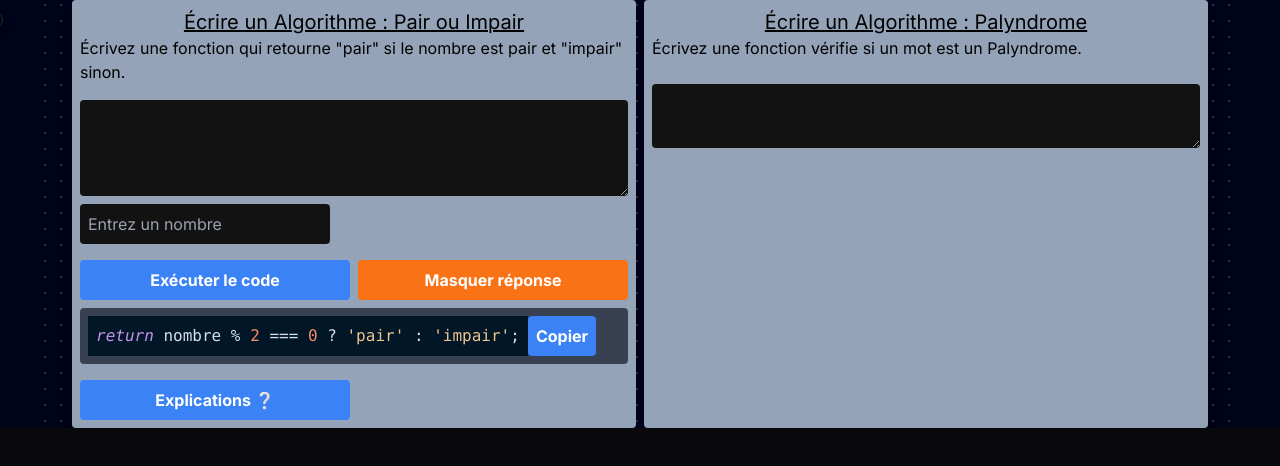
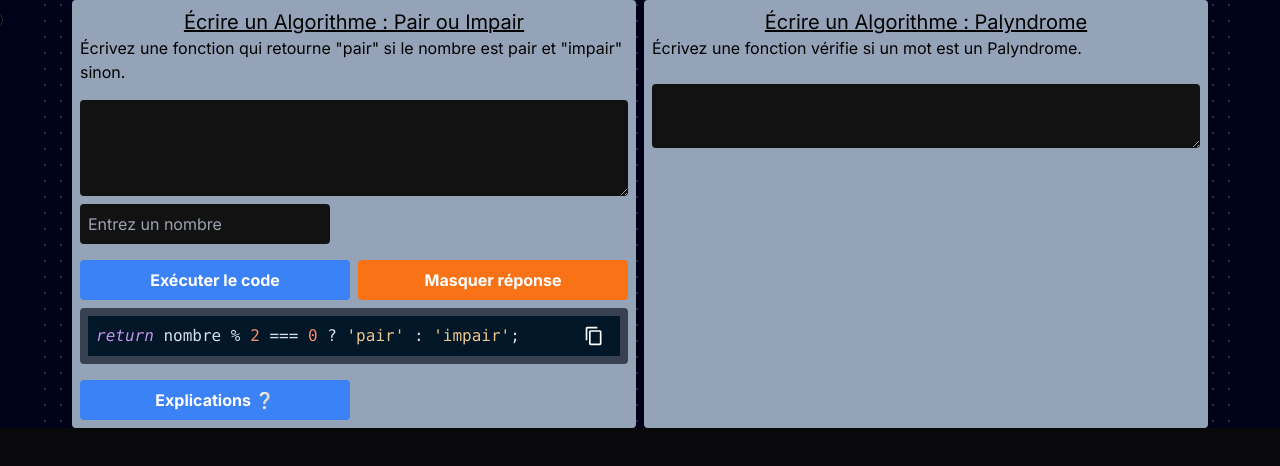
Before and after one commit to R1-scripts11/portfolio, a Next.js app: page /exercices in a window 1280 px wide. Both pictures are taken after a click on the button "Voir réponse". Shown: the top 466 px of the page. Built offline with nearby package versions, Linux system fonts and the light colour scheme.

Commit message:
button_clipboard_style

```diff
--- a/components/ExoAlgo.tsx
+++ b/components/ExoAlgo.tsx
@@ -2,6 +2,7 @@ import { useState } from "react";
 import { Modal } from '@/components/ui/Modal';
 import SyntaxHighlighter from 'react-syntax-highlighter';
 import { nightOwl } from 'react-syntax-highlighter/dist/esm/styles/hljs';
+import { MdContentCopy } from "react-icons/md";
 
 function ExoAlgo() {
 
@@ -10,7 +11,7 @@ function ExoAlgo() {
     const copyToClipboard = async (codeString : string) => {
         try {
             await navigator.clipboard.writeText(codeString);
-            setCopySuccess('Copié !');
+            setCopySuccess('Copié!');
             setTimeout(() => setCopySuccess(''), 2000); // Réinitialise le message après 2 secondes
         } catch (err) {
             setCopySuccess('Échec de la copie');
@@ -108,19 +109,20 @@ export function Pair_impair ( { copyToClipboard, copySuccess }: PairImpairProps
                         {seeReponse && (
                         <>
                             <div className="col-span-2">
-                                <div className="flex rounded bg-gray-700 h-75 p-2">
+                                <div className="flex rounded bg-gray-700 h-75 p-2 w-full">
 
-                                    <SyntaxHighlighter language="javascript" style={nightOwl}>
+                                    <SyntaxHighlighter language="javascript" style={nightOwl} className="w-full">
                                         {codeString}
 
                                     </SyntaxHighlighter>
                                         <button
                                             onClick={() => copyToClipboard(codeString)}
-                                            className="bg-blue-500 hover:bg-blue-700 text-white font-bold py-1 px-2 rounded"
+                                            className="text-white font-bold py-1 px-4"
+                                            style={{ background: "rgb(1, 22, 39)" }}
                                         >
-                                            Copier
+                                        {copySuccess ? ( <p className="text-green-500 mt-2">{copySuccess}</p> ) : ( <MdContentCopy size={20} />)}
                                         </button>
-                                        {copySuccess && <p className="text-green-500 mt-2">{copySuccess}</p>}
+
                                 </div>
                             </div>
                             <Modal/>
--- a/package.json
+++ b/package.json
@@ -24,7 +24,7 @@
     "next-themes": "^0.3.0",
     "react": "^18",
     "react-dom": "^18",
-    "react-icons": "^5.0.1",
+    "react-icons": "^5.3.0",
     "react-loading-skeleton": "^3.5.0",
     "react-lottie": "^1.2.4",
     "react-syntax-highlighter": "^15.6.1",
```
Also changed, not shown: 1 other file (tests, documents, lock files or other folders).
